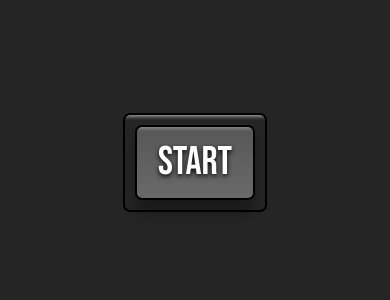
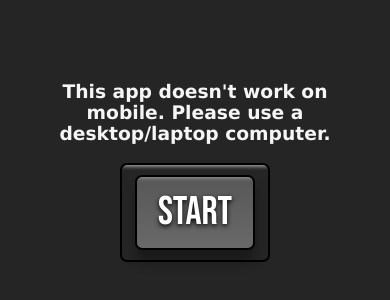
Before and after one commit to vicahto/picture-in-picture, a plain HTML site: page index.html in a window 390 px wide. Shown: the part 260-560 px from the top of the page. Drawn offline with Linux system fonts and the light colour scheme.

Commit message:
Added notice for mobile

```diff
--- a/index.html
+++ b/index.html
@@ -14,13 +14,28 @@
 
 </head>
 <body>
+    <div id="mainContainer">
     <!-- Video -->
     <video id="video" controls height="360" width="640" hidden></video>
+
+    <!-- Notice to mobile users -->
+    <h3 id="noticeMobile" hidden>
+        This app doesn't work on mobile. Please use a desktop/laptop computer.
+    </h3>
+
+    <!-- Text for Desktop users -->
+    <h3 id="txtDesktop">
+        Click the "START" button below after selecting a window/screen to display in Picture-in-Picture mode.
+        <p>
+            If nothing happens when you click the "START" button, please refresh the page.
+        </p>
+    </h3>
 
     <!-- Button -->
     <div class="buttonContainer">
         <button id="button">START</button>
     </div>
+</div>
 
     <!-- The script (js) linked to this html file -->
     <script src="script.js"></script>
--- a/style.css
+++ b/style.css
@@ -15,8 +15,22 @@ body {
     background: rgb(37, 37, 37);
 }
 
+#mainContainer {
+    /* 1st value for top and bottom. 2nd value for left and right */
+    margin: 0 3rem;
+   text-align: center;
+}
+
+h3 {
+    /* display: inline; */
+    color: whitesmoke;
+    font-family: Verdana, Geneva, Tahoma, sans-serif;
+}
+
 /* Style the button container */
 .buttonContainer {
+    margin-left: 42%;
+    margin-right: 42%;
     border: 2px solid black;
     padding: 10px;
     border-radius: 7px;
@@ -48,3 +62,19 @@ button:active {
     transform: translateY(3px);
     box-shadow: 0 6px  6px 0 rgba(0, 0, 0, 0.3);
 }
+
+/* For Tablet or smaller devices ie. phones. */
+@media screen and (max-width: 600px) {
+
+    #noticeMobile {
+        display: block;
+    }
+
+    #txtDesktop {
+        display: none;
+    }
+
+    .buttonContainer {
+        margin: 0 4.5rem;
+    }
+}
```
